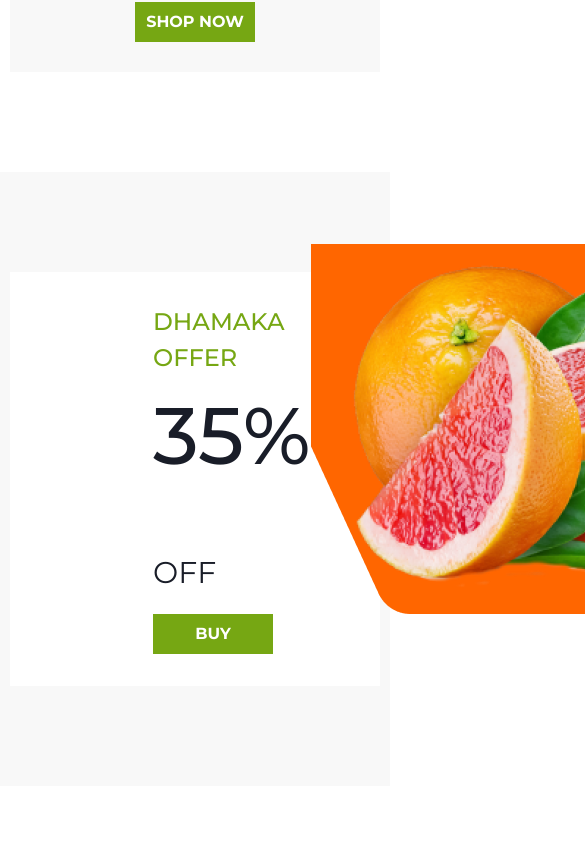
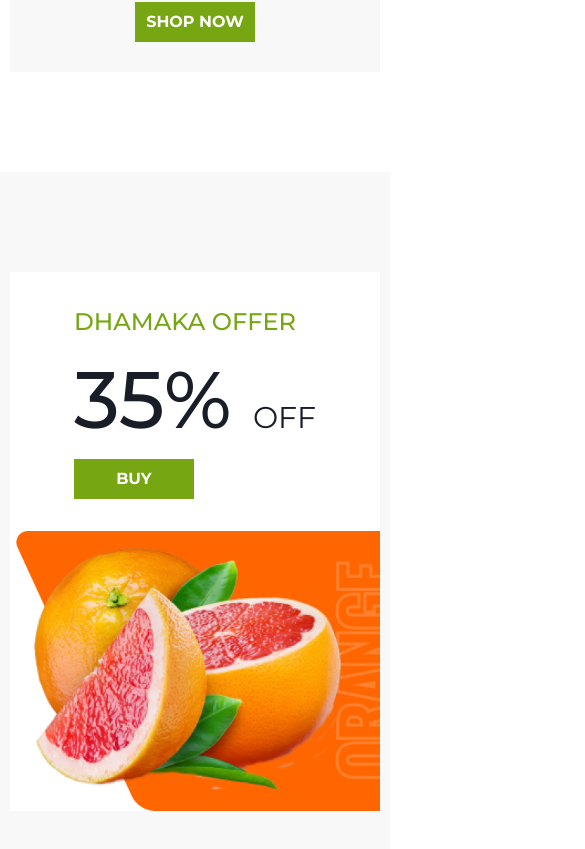
Before and after one commit to lorens-il/orgamic-react, a React (Create React App) app: page / in a window 390 px wide. Shown: the part 9330-10179 px from the top of the page, 585 px wide, since content can reach past the window. Before the commit the page ends 10116 px from the top, so only its background shows below. Built offline with nearby package versions, Linux system fonts and the light colour scheme; data requests are answered from the project's data file.

Commit message:
components 'offer' has been adapted  before 320px resolution

```diff
--- a/src/styles/media.sass
+++ b/src/styles/media.sass
@@ -29,6 +29,12 @@
                 height: 40px
     .healthy__contents
         left: 45%
+    .offer__product
+        width: 570px
+        background: url("../components/offer/orange.png") 0% center/cover no-repeat
+        padding-left: 15px
+        margin-top: -100px
+
 
 @media (max-width: 992px)
     .container
@@ -50,6 +56,13 @@
         &__title
             font-size: 36px
             line-height: 62px
+    .offer
+        &__product
+            width: 330px
+            margin-top: 0
+        &__wrapper-img
+            width: 330px
+            height: 280px
 
 @media (max-width: 768px)
     .container
@@ -76,6 +89,18 @@
         &__contents
             left: 20%
             width: 66%
+    .offer
+        &__desc
+            margin: 32px auto
+        &__content
+            padding: 0
+            flex-wrap: wrap
+        &__product
+            width: calc( 577px / 530px * 100% )
+            margin: 0 auto
+        &__wrapper-img
+            width: 330px
+            height: 280px
 
 @media (max-width: 576px)
     .container
@@ -205,3 +230,7 @@
         width: 100px
         height: 30px
         bottom: 5%
+    .offer
+        &__wrapper-img
+            width: 280px
+            height: 250px
```
